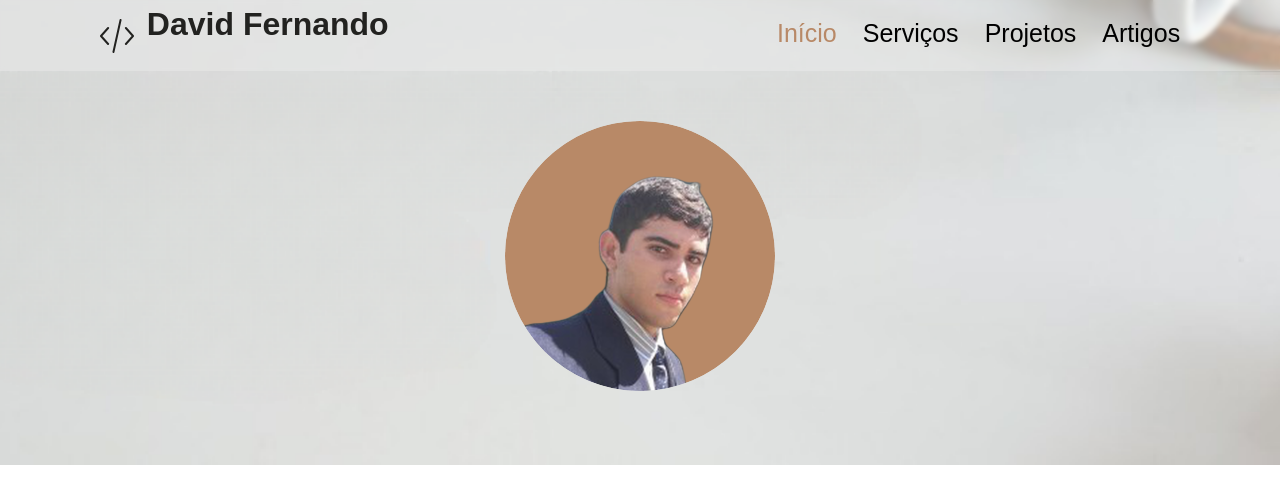
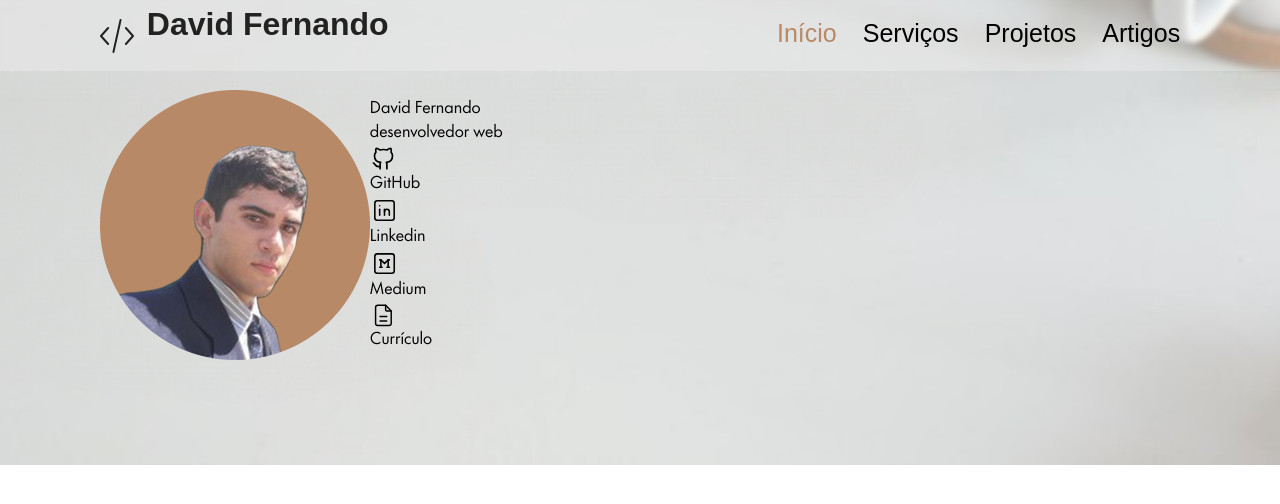
Before and after one commit to david-fernando/davidfernandodev, a Next.js app: page / in a window 1280 px wide. Shown: the top 504 px of the page. Built offline with nearby package versions, Linux system fonts and the light colour scheme.

Commit message:
Add links

```diff
--- a/src/components/Banner.tsx
+++ b/src/components/Banner.tsx
@@ -1,4 +1,6 @@
 import Image from 'next/image'
+import Link from 'next/link'
+import { IconBrandGithub, IconBrandLinkedin, IconBrandMedium, IconFileDescription } from '@tabler/icons-react'
 import style from '@/styles/components/Banner.module.css'
 
 import photo from '@/images/photo.png'
@@ -6,7 +8,27 @@ import photo from '@/images/photo.png'
 function Banner(){
   return (
     <div className={style.bannerContainer}>
-      <Image src={photo} alt='Foto' />
+      <span className={style.content}>
+        <Image src={photo} alt='Foto' />
+        <div>
+          <h1>David Fernando</h1>
+          <h2>desenvolvedor web</h2>
+        <span className={style.links}>
+          <Link href="https://github.com/david-fernando" target='_blank' >
+            <IconBrandGithub size={27} stroke={1.5} /> GitHub
+          </Link>
+          <Link href="https://www.linkedin.com/in/david-fernando-souza" target='_blank' >
+            <IconBrandLinkedin size={29} stroke={1.3} /> Linkedin
+          </Link>
+          <Link href="http://medium.com/david-fernando" target="_blank" >
+            <IconBrandMedium size={29.1} stroke={1.3} /> Medium
+          </Link>
+          <Link href="/" target="_blank" >
+            <IconFileDescription size={26.8} stroke={1.3} /> Currículo
+          </Link>
+        </span>
+        </div>
+      </span>
     </div>
   )
 }
```
